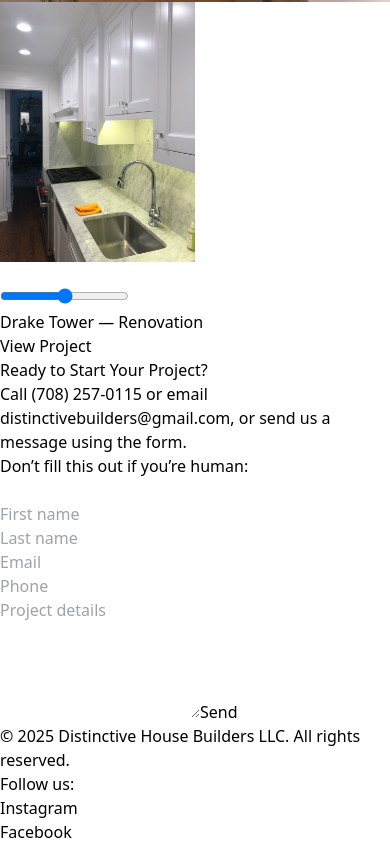
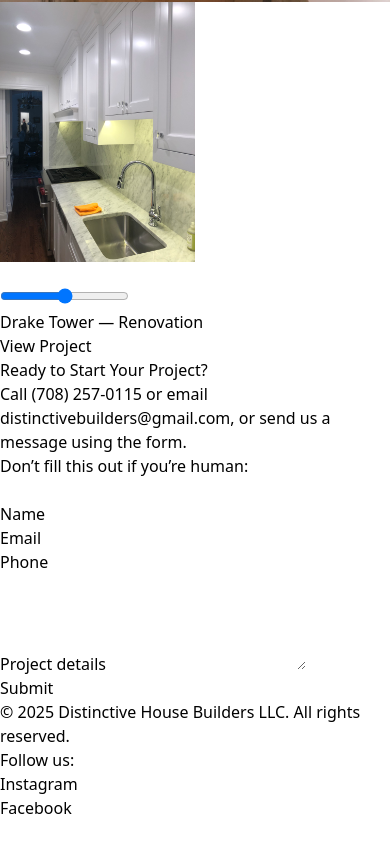
Before and after one commit to mpanszczyk/DHB-website, a React (Vite) app: page / in a window 390 px wide. Shown: the part 6664-7508 px from the top of the page. After the commit the page ends 7484 px from the top, so only its background shows below. Built offline with nearby package versions, Linux system fonts and the light colour scheme.

Commit message:
Fix Instagram URL and Netlify form/redirects

```diff
--- a/src/Site.tsx
+++ b/src/Site.tsx
@@ -922,61 +922,73 @@ function ProjectsSection() {
   method="POST"
   data-netlify="true"
   netlify-honeypot="bot-field"
-      action="/success.html"
-      className="bg-white text-neutral-800 rounded-2xl p-6 grid gap-4"
 >
-      {/* Identify form for Netlify */}
+  {/* Netlify needs this hidden form-name input */}
   <input type="hidden" name="form-name" value="contact" />
 
-      {/* Honeypot for bots */}
+  {/* Honeypot field */}
   <p className="hidden">
     <label>
-          Don’t fill this out if you’re human:{" "}
-          <input name="bot-field" />
+      Don’t fill this out if you’re human: <input name="bot-field" />
     </label>
   </p>
 
-      <div className="grid md:grid-cols-2 gap-4">
+  <div className="grid gap-4">
+    <div>
+      <label className="block text-sm font-medium mb-1">
+        Name
         <input
-          name="first"
-          placeholder="First name"
-          className="border rounded-xl px-3 py-2"
+          className="mt-1 w-full border rounded-md px-3 py-2"
+          type="text"
+          name="name"
           required
         />
+      </label>
+    </div>
+
+    <div>
+      <label className="block text-sm font-medium mb-1">
+        Email
         <input
-          name="last"
-          placeholder="Last name"
-          className="border rounded-xl px-3 py-2"
+          className="mt-1 w-full border rounded-md px-3 py-2"
+          type="email"
+          name="email"
           required
         />
+      </label>
     </div>
 
+    <div>
+      <label className="block text-sm font-medium mb-1">
+        Phone
         <input
-        type="email"
-        name="email"
-        placeholder="Email"
-        className="border rounded-xl px-3 py-2"
-        required
-      />
-      <input
+          className="mt-1 w-full border rounded-md px-3 py-2"
           type="tel"
           name="phone"
-        placeholder="Phone"
-        className="border rounded-xl px-3 py-2"
         />
+      </label>
+    </div>
+
+    <div>
+      <label className="block text-sm font-medium mb-1">
+        Project details
         <textarea
+          className="mt-1 w-full border rounded-md px-3 py-2"
           name="message"
-        placeholder="Project details"
-        rows={5}
-        className="border rounded-xl px-3 py-2"
+          rows={4}
         />
+      </label>
+    </div>
+
     <button
       type="submit"
-        className="mt-2 px-5 py-3 rounded-xl bg-black text-white"
+      className="mt-2 inline-flex items-center justify-center rounded-md px-4 py-2 text-sm font-semibold border"
     >
-        Send
+      Submit
     </button>
+  </div>
 </form>
+
   </div>
 </section>
 
@@ -993,12 +1005,13 @@ function ProjectsSection() {
               <li>
               <a
   className="hover:underline"
-                  href="https://www.instagram.com/distinctivehousebuilders/"
+  href="https://www.instagram.com/distinctivehomebuilderllc/"
   target="_blank"
   rel="noreferrer"
 >
   Instagram
 </a>
+
               </li>
               <li>
                 <a
```
Also changed, not shown: 1 other file (tests, documents, lock files or other folders). Lines whose indentation alone changed are shown as unchanged.
